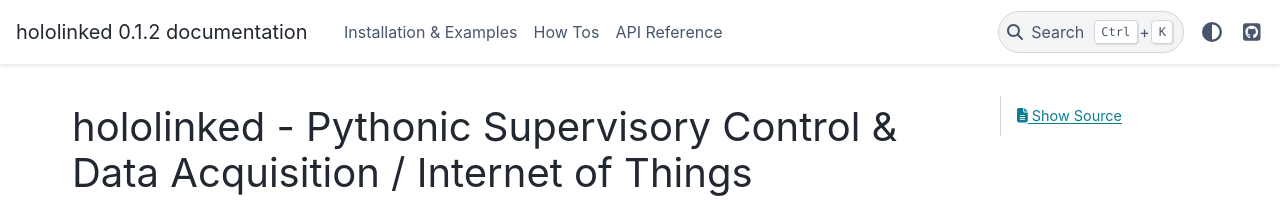
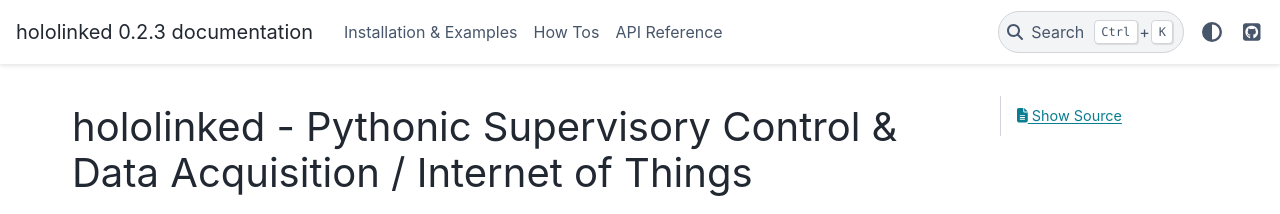
Before and after one commit to VigneshVSV/hololinked-docs, a Sphinx documentation site: the page built from source/index.rst, in a window 1280 px wide. Shown: the top 214 px of the page. Built offline with Sphinx 7.4.7 and the PyData theme 0.15.4, drawn with Linux system fonts in a browser that asks for light colours.

Commit message:
increase version number

```diff
--- a/source/conf.py
+++ b/source/conf.py
@@ -22,7 +22,7 @@ copyright = '2024, Vignesh Venkatasubramanian Vaidyanathan'
 author = 'Vignesh Venkatasubramanian Vaidyanathan'
 
 # The full version, including alpha/beta/rc tags
-release = '0.1.2'
+release = '0.2.3'
 
 
 # -- General configuration ---------------------------------------------------
```
